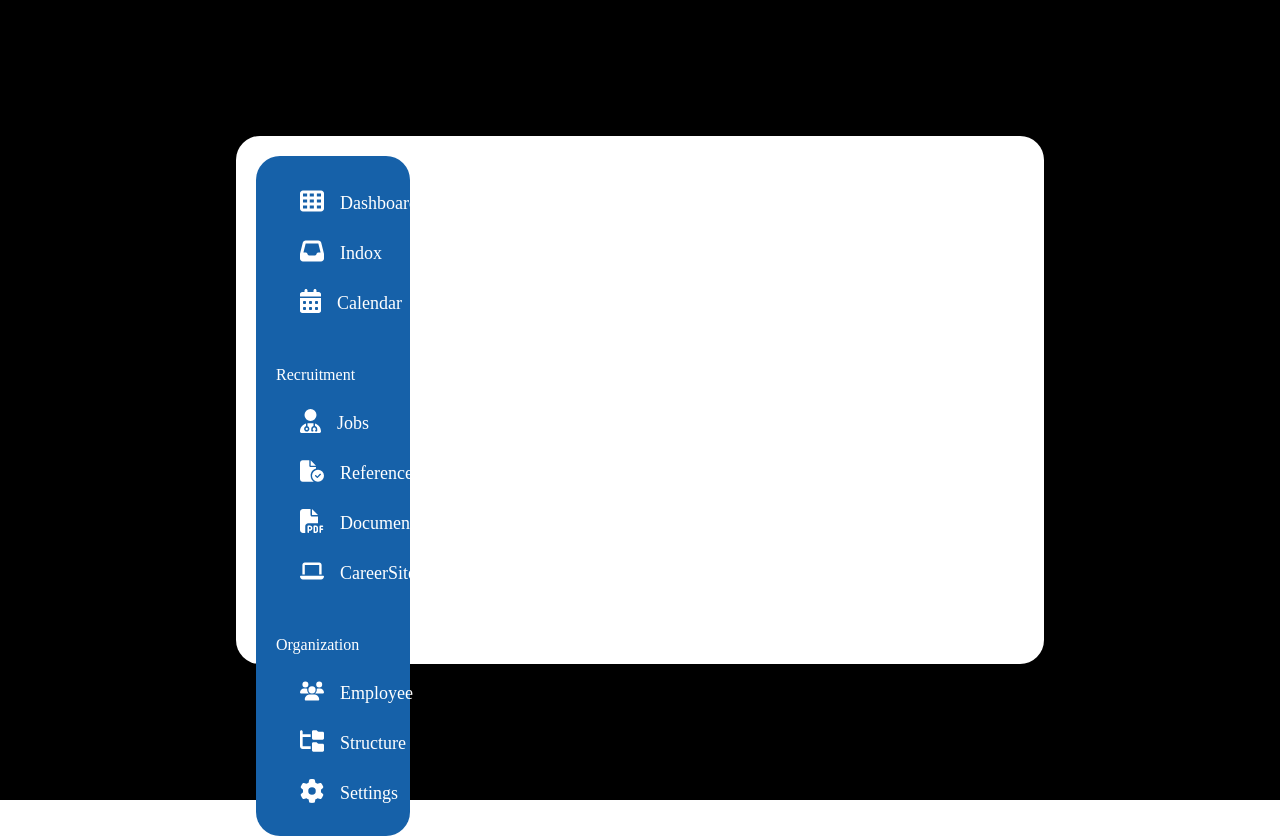
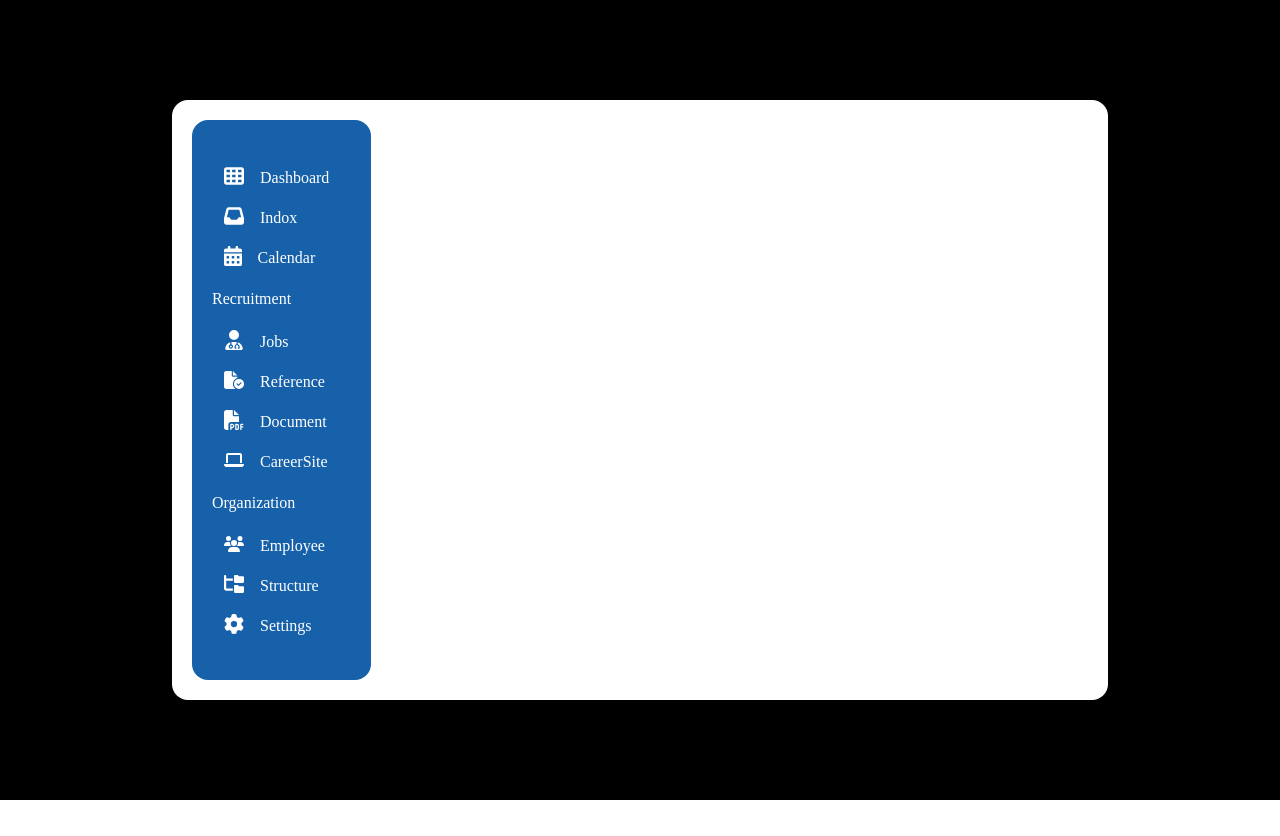
Before and after one commit to YooHyeok/vue3-vite-9din-pagenation-ts, a Vue app: page /#/ in a window 1280 px wide. After the commit the page ends 800 px from the top, so only its background shows below. Built offline with nearby package versions, Linux system fonts and the light colour scheme; a web font is replaced by a local one.

Commit message:
fix: 전체 css 조정

```diff
--- a/src/components/atoms/button/BasicButton.vue
+++ b/src/components/atoms/button/BasicButton.vue
@@ -27,21 +27,23 @@ const { data } = toRefs(props)
   justify-content: flex-start;
 
   width: calc(100% - 24px);
-  height: 50px;
+  height: 40px;
 
-  padding-left: 24px;
+  padding-left: 12px;
   gap: 16px;
 
   cursor: pointer;
 
   &__icon {
-    width: 24px;
-    height: 24px;
+    width: 20px;
+    height: 20px;
   }
   &__label {
     padding-top: 4px;
 
-    font-size: 18px;
+    font-weight: 400;
+    font-size: 16px;
+
     font-family: 'MBC1961GulimM';
 
     color: $color-white-000
@@ -50,7 +52,7 @@ const { data } = toRefs(props)
     width: 100%;
 
     background-color: rgba($color-white-000, 0.1);
-    border-radius: 12px;
+    border-radius: 6px;
   }
 }
 </style>
--- a/src/components/atoms/layout/BasicLayout.vue
+++ b/src/components/atoms/layout/BasicLayout.vue
@@ -26,7 +26,7 @@ const {theme} = toRefs(props)
   padding: 20px;
 
   background-color: $color-white-000;
-  border-radius: 24px;
+  border-radius: 16px;
 
   /* .basic-layout[layout-theme="blue"] {} 형태로 css효과가 */
   &[layout-theme="blue"] {
--- a/src/components/organisms/Navigation.vue
+++ b/src/components/organisms/Navigation.vue
@@ -81,8 +81,9 @@ const bottomMenu = computed(() => menu.slice(7,  menu.length))
   justify-content: center;
 
   width: 100%;
+  height: calc(70vh - 40px);
 
-  gap: 40px;
+  gap: 14px;
 
   &__sub-menu  {
     display: flex;
--- a/src/pages/index.vue
+++ b/src/pages/index.vue
@@ -32,8 +32,8 @@ import Navigation from '@components/organisms/Navigation.vue';
     align-items: center;
     justify-content: center;
 
-    width: 60vw;
-    height: 61vh;
+    width: 70vw;
+    height: 70vh;
 
     &__navigation {
       width: 20%;
```
